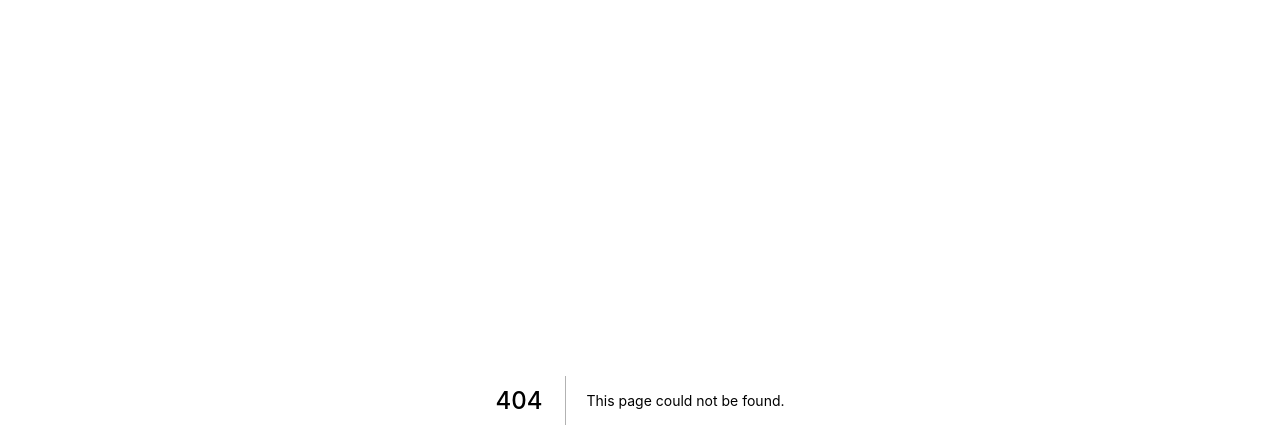
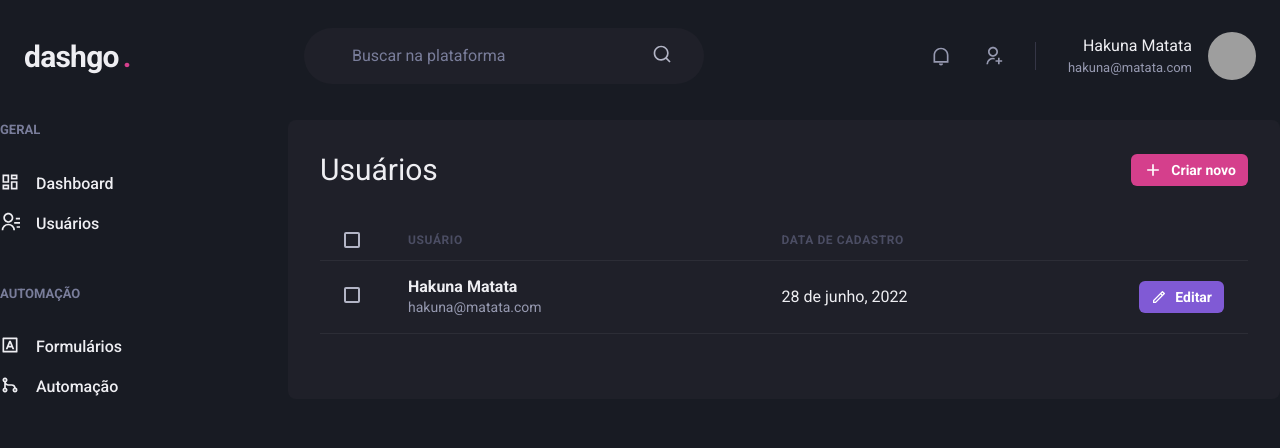
Before and after one commit to wwchacalww/rocket_dashboard, a Next.js app: page /users in a window 1280 px wide. Before the commit this address had no page. Shown: the top 448 px of the page. Built offline with nearby package versions, Linux system fonts and the light colour scheme; grey boxes are pictures that could not be loaded.

Commit message:
Lista de usuarios estruturada

```diff
--- /dev/null
+++ b/src/pages/users/index.tsx
@@ -0,0 +1,83 @@
+import {
+  Box,
+  Button,
+  Checkbox,
+  Flex,
+  Heading,
+  Icon,
+  Table,
+  Tbody,
+  Td,
+  Th,
+  Thead,
+  Tr,
+  Text,
+} from "@chakra-ui/react";
+import { RiAddLine, RiPencilLine } from "react-icons/ri";
+import { Header } from "../../components/Header";
+import Sidebar from "../../components/Sidebar";
+
+export default function Userlist() {
+  return (
+    <Box>
+      <Header />
+      <Flex w="100%" maxW="1480px" mx="auto" my="6">
+        <Sidebar />
+        <Box flex="1" bg="gray.800" p="8" borderRadius="8">
+          <Flex justify="space-between" mb="8" align="center">
+            <Heading size="lg" fontWeight="normal">
+              Usuários
+            </Heading>
+            <Button
+              as="a"
+              size="sm"
+              fontSize="sm"
+              colorScheme="pink"
+              leftIcon={<Icon as={RiAddLine} fontSize="20" />}
+            >
+              Criar novo
+            </Button>
+          </Flex>
+
+          <Table colorScheme="whiteAlpha">
+            <Thead>
+              <Th px="6" color="gray.300" w="8">
+                <Checkbox colorScheme="pink" />
+              </Th>
+              <Th>Usuário</Th>
+              <Th>Data de Cadastro</Th>
+              <Th width="8"></Th>
+            </Thead>
+            <Tbody>
+              <Tr>
+                <Td px="6">
+                  <Checkbox colorScheme="pink" />
+                </Td>
+                <Td>
+                  <Box>
+                    <Text fontWeight="bold">Hakuna Matata</Text>
+                    <Text fontSize="sm" color="gray.300">
+                      hakuna@matata.com
+                    </Text>
+                  </Box>
+                </Td>
+                <Td>28 de junho, 2022</Td>
+                <Td>
+                  <Button
+                    as="a"
+                    size="sm"
+                    fontSize="sm"
+                    colorScheme="purple"
+                    leftIcon={<Icon as={RiPencilLine} fontSize="16" />}
+                  >
+                    Editar
+                  </Button>
+                </Td>
+              </Tr>
+            </Tbody>
+          </Table>
+        </Box>
+      </Flex>
+    </Box>
+  );
+}
```
Also changed, not shown: 1 other file (tests, documents, lock files or other folders).
